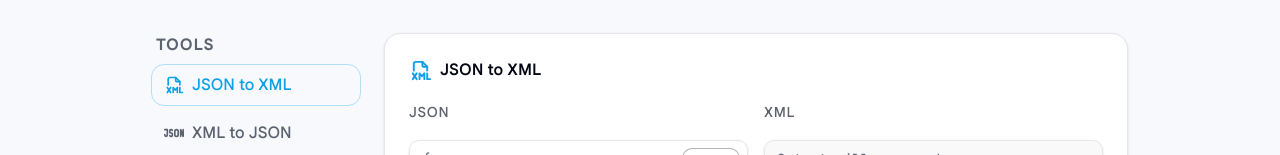
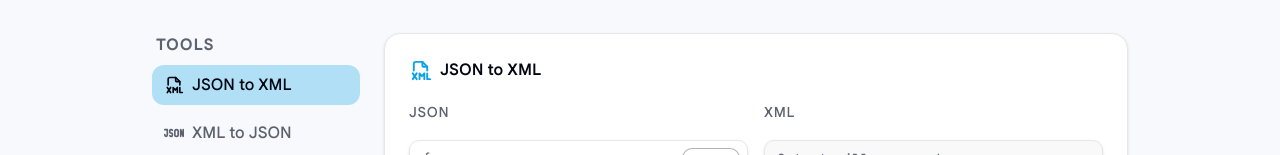
Before and after one commit to zxyren/converter-ui, a React (Vite) app: page /convert/developer in a window 1280 px wide. Shown: the part 200-355 px from the top of the page. Built offline with nearby package versions, Linux system fonts and the light colour scheme; no server answers.

Commit message:
updadate

```diff
--- a/src/pages/DeveloperTools.tsx
+++ b/src/pages/DeveloperTools.tsx
@@ -155,7 +155,7 @@ export default function DeveloperTools() {
                 onClick={() => setActiveTool(id)}
                 data-testid={`button-tool-${id}`}
                 className={`flex items-center gap-2 cursor-pointer rounded-lg px-3 py-2 font-medium text-left transition-colors ${activeTool === id
-                  ? "outline outline-primary/30 text-primary"
+                  ? "bg-primary/30 text-foreground"
                   : "text-muted-foreground hover:bg-secondary hover:text-foreground"
                   }`}
               >
```
